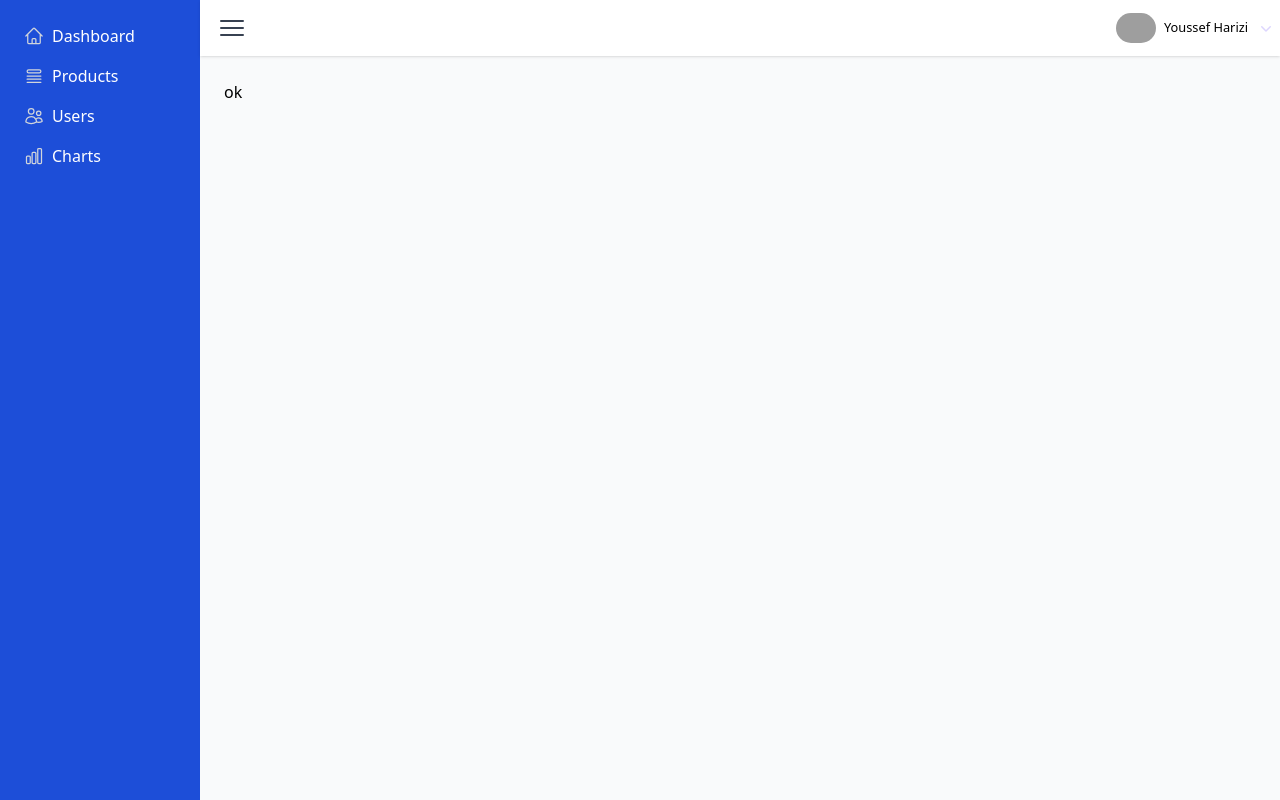
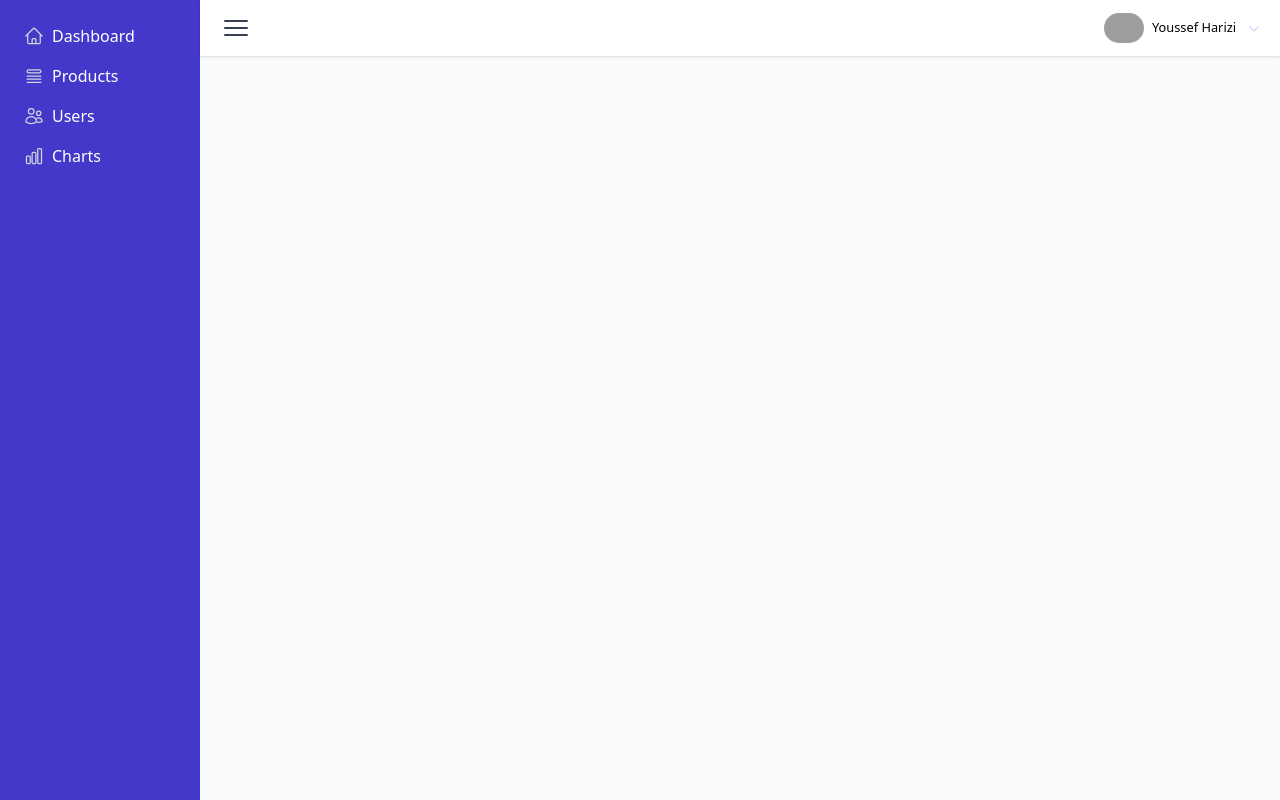
Before and after one commit to YoussefHarizi/laravue-ecommerce, a Vue app in the folder frontend/: page /app in a window 1280 px wide. Built offline with nearby package versions, Linux system fonts and the light colour scheme; grey boxes are pictures that could not be loaded.

Commit message:
sidebar toggle & responsive

```diff
--- a/frontend/src/components/AppLayout.vue
+++ b/frontend/src/components/AppLayout.vue
@@ -2,15 +2,15 @@
 
     <div class="flex min-h-full">
         <!-- side bar -->
-       <Sidebar></Sidebar>
+       <Sidebar :class="opensidebar?'':'-ml-[200px]'"></Sidebar>
         <!-- side bar -->
         <div class="flex-1">
             <!-- header bar -->
-           <Topbar></Topbar>
+           <Topbar @toggle-sidebar="toggleSidebar"></Topbar>
             <!-- header bar -->
             <!-- main bar -->
             <main class="p-6">
-                ok
+
                 <router-view></router-view>
 
             </main>
@@ -29,4 +29,19 @@ const {title}=defineProps({
 })
 import { LockClosedIcon } from '@heroicons/vue/20/solid'
 import Topbar from "./Topbar.vue";
+import {ref,onMounted,onUnmounted} from 'vue';
+const opensidebar=ref(true);
+function toggleSidebar(){
+    opensidebar.value=!opensidebar.value;
+}
+onMounted(()=>{
+    responsiveWindow();
+    window.addEventListener('resize',responsiveWindow)
+})
+onUnmounted(()=>{
+    window.removeEventListener('resize',responsiveWindow)
+})
+function responsiveWindow(){
+    opensidebar.value=window.outerWidth>768;
+}
 </script>
--- a/frontend/src/components/Sidebar.vue
+++ b/frontend/src/components/Sidebar.vue
@@ -1,18 +1,18 @@
 <template>
-    <div class="w-[200px] bg-blue-700 text-white py-4 px-2">
+    <div class="w-[200px] bg-indigo-700 text-white py-4 px-2 transition-all">
         <router-link :to="{name:'app.dashboard'}" class="flex items-center font-meduim rounded py-2 px-4 transition-all hover:bg-black/30">
             <span class="mr-2 text-gray-300">
             <HomeIcon class="w-5"/>
             </span>
             <span class="">Dashboard</span>
         </router-link>
-        <router-link :to="{name:'app.dashboard'}" class="flex items-center font-meduim rounded py-2 px-4 transition-all hover:bg-black/30">
+        <router-link :to="{name:'app.products'}" class="flex items-center font-meduim rounded py-2 px-4 transition-all hover:bg-black/30">
             <span class="mr-2 text-gray-300">
             <queue-list-icon class="w-5"/>
             </span>
             <span class="">Products</span>
         </router-link>
-        <router-link :to="{name:'app.dashboard'}" class="flex items-center font-meduim rounded py-2 px-4 transition-all hover:bg-black/30">
+        <router-link :to="{name:'app.products'}" class="flex items-center font-meduim rounded py-2 px-4 transition-all hover:bg-black/30">
             <span class="mr-2 text-gray-300">
             <users-icon class="w-5"/>
             </span>
--- a/frontend/src/components/Topbar.vue
+++ b/frontend/src/components/Topbar.vue
@@ -1,6 +1,6 @@
 <template>
-    <header class="flex justify-between h-14 items-center shadow bg-white">
-        <button class="p-4 text-gray-700">
+    <header class="flex justify-between p-3 h-14 items-center shadow bg-white">
+        <button @click="emit('toggle-sidebar')" class="text-gray-700 flex justify-center items-center hover:bg-black/10 transition-colors rounded p-2">
             <Bars3Icon class="w-8"/>
         </button>
 
@@ -31,7 +31,7 @@
                             <MenuItem v-slot="{ active }">
                                 <button
                                     :class="[
-                  active ? 'bg-violet-500 text-white' : 'text-gray-900',
+                  active ? 'bg-indigo-500 text-white' : 'text-gray-900',
                   'group flex w-full items-center rounded-md px-2 py-2 text-sm',
                 ]"
                                 >
@@ -51,7 +51,7 @@
                             <MenuItem v-slot="{ active }">
                                 <button
                                     :class="[
-                  active ? 'bg-violet-500 text-white' : 'text-gray-900',
+                  active ? 'bg-indigo-500 text-white' : 'text-gray-900',
                   'group flex w-full items-center rounded-md px-2 py-2 text-sm',
                 ]"
                                 >
@@ -76,4 +76,5 @@
 import {Bars3Icon,UserIcon,ArrowRightOnRectangleIcon} from '@heroicons/vue/24/outline';
 import {Menu, MenuButton, MenuItems, MenuItem} from '@headlessui/vue'
 import {ChevronDownIcon} from '@heroicons/vue/20/solid'
+const emit=defineEmits(['toggle-sidebar']);
 </script>
--- a/frontend/src/router/index.js
+++ b/frontend/src/router/index.js
@@ -4,6 +4,7 @@ import Dashboard from "../views/Dashboard.vue";
 import RequestPassword from "../views/RequestPassword.vue";
 import ResetPassword from "../views/ResetPassword.vue";
 import AppLayout from "../components/AppLayout.vue";
+import Products from "../views/Products.vue";
 const routes=[
     {
         path:'/app',
@@ -14,6 +15,11 @@ const routes=[
                 path:'dashboard',
                 name:'app.dashboard',
                 component:Dashboard
+            },
+            {
+                path:'products',
+                name:'app.products',
+                component:Products
             },
 
         ]
--- /dev/null
+++ b/frontend/src/views/Products.vue
@@ -0,0 +1,7 @@
+
+<template>
+   Products
+</template>
+
+<script setup>
+</script>
```
